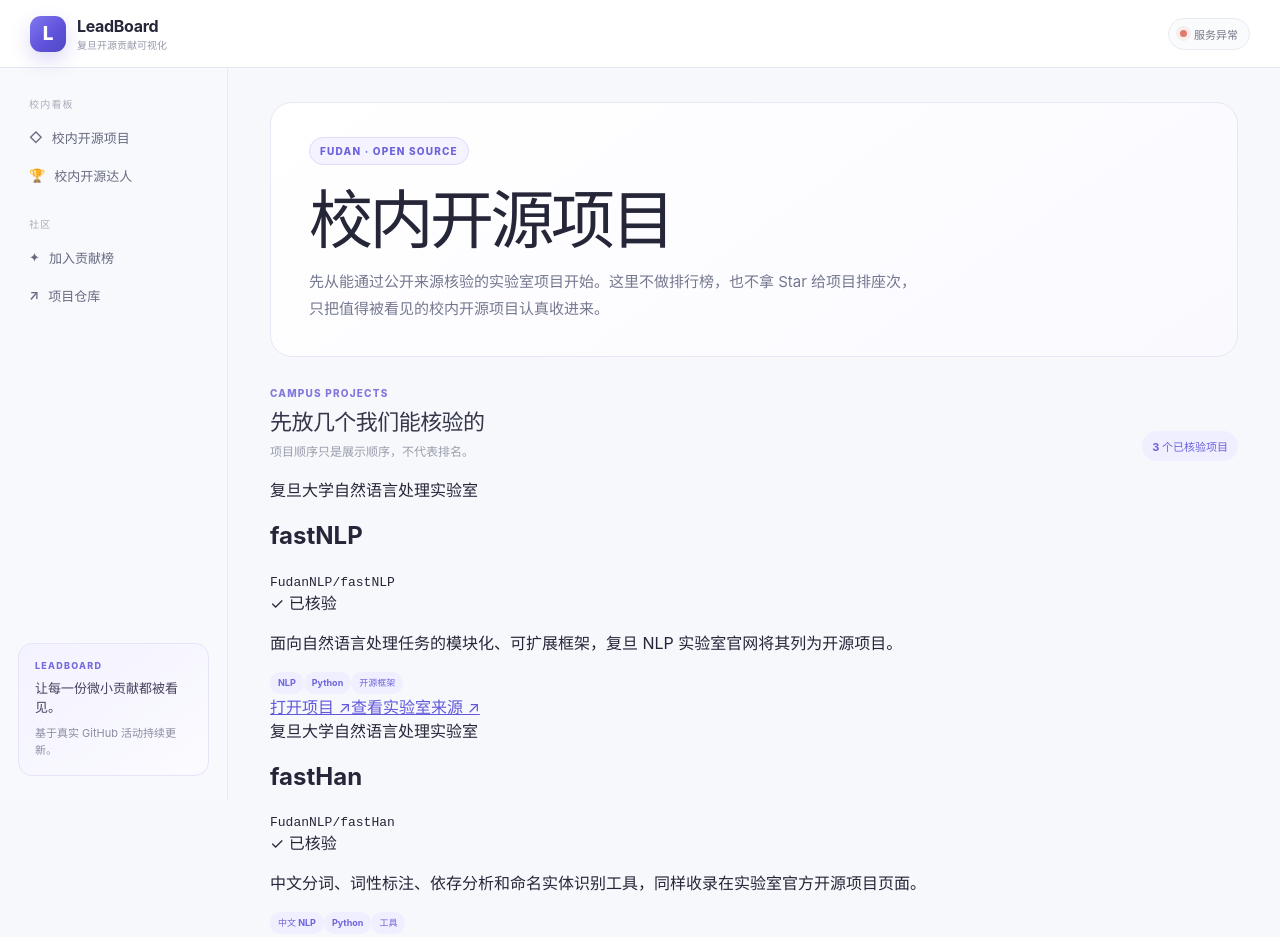
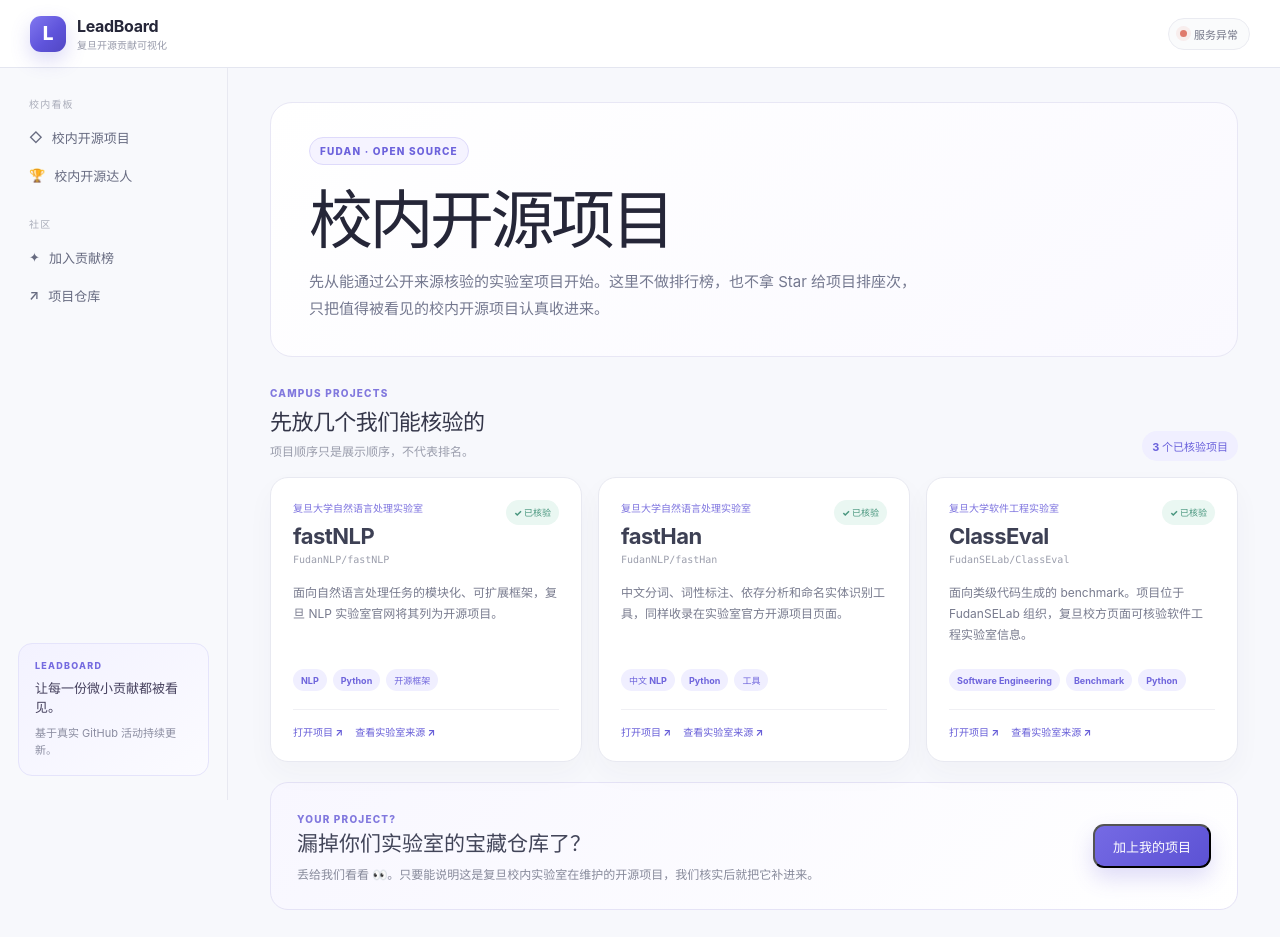
Before and after one commit to swiftgorge5-eng/LeadBoard, a React (Vite) app in the folder frontend/: page / in a window 1280 px wide. Shown: the top 937 px of the page. Built offline with nearby package versions, Linux system fonts and the light colour scheme; no server answers.

Commit message:
feat(ui): style campus project gallery and proposal form

```diff
--- a/frontend/src/style.css
+++ b/frontend/src/style.css
@@ -612,11 +612,160 @@
   font-size: 10px;
 }
 
+
+.campus-project-hero { min-height: 250px; }
+.campus-project-hero > div { max-width: 780px; }
+.project-grid {
+  display: grid;
+  grid-template-columns: repeat(3, minmax(0, 1fr));
+  gap: 16px;
+}
+.project-card {
+  display: flex;
+  flex-direction: column;
+  min-height: 285px;
+  padding: 22px;
+  border: 1px solid var(--line);
+  border-radius: 18px;
+  background: #fff;
+  box-shadow: 0 12px 28px rgba(61,60,90,.035);
+}
+.project-card-head {
+  display: flex;
+  justify-content: space-between;
+  gap: 16px;
+  align-items: flex-start;
+}
+.project-lab {
+  display: block;
+  margin-bottom: 8px;
+  color: #7d73df;
+  font-size: 10px;
+  font-weight: 760;
+}
+.project-card h2 {
+  margin: 0;
+  color: #3d4054;
+  font-size: 22px;
+  letter-spacing: -.025em;
+}
+.project-card code {
+  display: block;
+  margin-top: 5px;
+  color: #9b9eac;
+  font-family: ui-monospace, SFMono-Regular, Menlo, Consolas, monospace;
+  font-size: 10px;
+}
+.project-card > p {
+  flex: 1;
+  margin: 18px 0 16px;
+  color: #787b8e;
+  font-size: 12px;
+  line-height: 1.72;
+}
+.verified-chip {
+  flex-shrink: 0;
+  padding: 6px 8px;
+  border-radius: 999px;
+  background: #eaf7f2;
+  color: #48967e;
+  font-size: 9px;
+  font-weight: 760;
+}
+.project-tags { display: flex; flex-wrap: wrap; gap: 6px; }
+.project-links {
+  display: flex;
+  flex-wrap: wrap;
+  gap: 12px;
+  margin-top: 18px;
+  padding-top: 14px;
+  border-top: 1px solid #f0f0f4;
+}
+.project-links a {
+  color: #675ed8;
+  text-decoration: none;
+  font-size: 10px;
+  font-weight: 720;
+}
+.project-invite-card {
+  display: flex;
+  justify-content: space-between;
+  align-items: center;
+  gap: 28px;
+  margin-top: 20px;
+  padding: 24px 26px;
+  border: 1px solid #e5e3f6;
+  border-radius: 18px;
+  background: linear-gradient(135deg, #f8f7ff, #fff);
+}
+.project-invite-copy { max-width: 720px; }
+.project-invite-copy h2 {
+  margin: 0;
+  color: #424559;
+  font-size: 21px;
+}
+.project-invite-copy p {
+  margin: 8px 0 0;
+  color: #878a9b;
+  font-size: 12px;
+  line-height: 1.65;
+}
+.proposal-panel { margin-top: 18px; padding: 24px; }
+.proposal-form {
+  display: grid;
+  gap: 16px;
+  max-width: 760px;
+}
+.form-field textarea {
+  width: 100%;
+  min-height: 132px;
+  resize: vertical;
+  padding: 12px 13px;
+  border: 1px solid #dfe1ea;
+  border-radius: 10px;
+  background: #fbfbfd;
+  color: #343649;
+  font: inherit;
+  line-height: 1.6;
+}
+.form-field textarea:focus {
+  border-color: #b9b4f1;
+  background: #fff;
+  outline: 3px solid rgba(113,103,232,.12);
+}
+.proposal-success {
+  display: flex;
+  gap: 14px;
+  align-items: flex-start;
+  padding: 18px;
+  border-radius: 13px;
+  background: #eef8f4;
+}
+.proposal-success > span {
+  display: grid;
+  place-items: center;
+  width: 34px;
+  height: 34px;
+  flex-shrink: 0;
+  border-radius: 50%;
+  background: #dff1ea;
+  color: #46977d;
+  font-weight: 850;
+}
+.proposal-success strong { color: #3f6257; }
+.proposal-success p {
+  margin: 5px 0 0;
+  color: #6f8b82;
+  font-size: 11px;
+  line-height: 1.6;
+}
+
 @media (max-width: 1100px) {
   .workspace { grid-template-columns: 196px minmax(0,1fr); }
   .content-shell { padding: 28px 28px 0; }
   .hero-copy { padding: 44px 38px; }
   .metric-grid { grid-template-columns: repeat(2, minmax(0,1fr)); }
+  .project-grid { grid-template-columns: repeat(2, minmax(0,1fr)); }
   .dashboard-grid { grid-template-columns: 1fr; }
   .ranking-row { grid-template-columns: 34px 48px minmax(130px,1fr) 190px 55px 18px; }
 }
@@ -637,6 +786,8 @@
   .filter-controls label { flex: 1 1 160px; }
   .filter-controls select { width: 100%; }
   .podium-grid { grid-template-columns: 1fr; }
+  .project-grid { grid-template-columns: 1fr; }
+  .project-invite-card { align-items: flex-start; flex-direction: column; }
   .podium-card { min-height: 188px; }
   .ranking-row { grid-template-columns: 32px 46px minmax(0,1fr) 54px 18px; }
   .ranking-metrics { display: none; }
```
